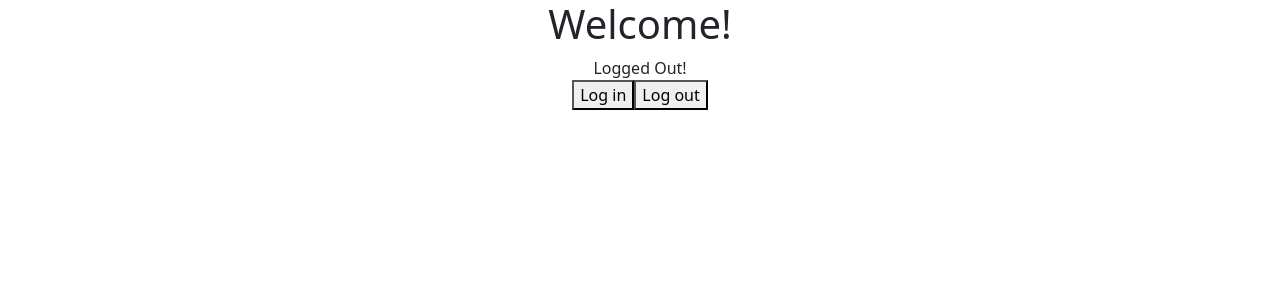
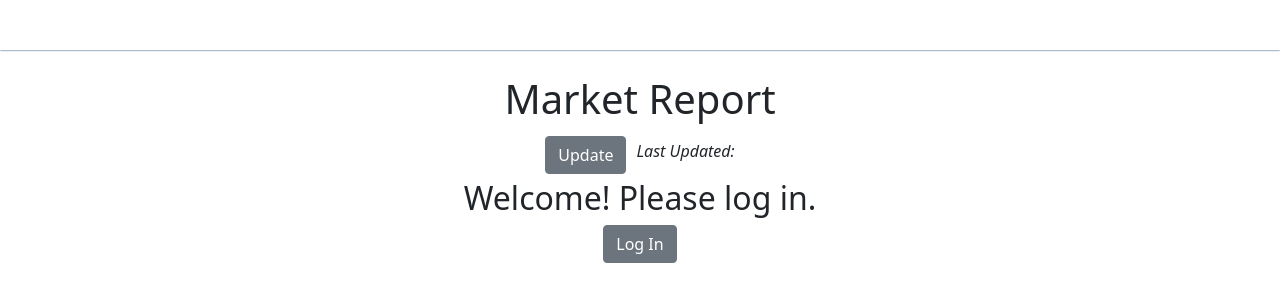
Before and after one commit to simchaschaum/audit-tech, a React (Create React App) app: page / in a window 1280 px wide. Shown: the top 302 px of the page. Built offline with nearby package versions, Linux system fonts and the light colour scheme.

Commit message:
everything seems to work.  need to add loading, clean up code and comment

```diff
--- a/src/App.css
+++ b/src/App.css
@@ -1,38 +1,59 @@
-.App {
+*{
+  padding: 0;
+  box-sizing: border-box
+}
+
+:root{
+  --clr-main: #06266F
+}
+
+header{
+  height: 50px;
+  box-shadow: 0 0 2px var(--clr-main);
+  width: 100%;
+  z-index: 10;
+  display: flex;
+  justify-content: flex-end;
+  background-color: white;
+  position: fixed;
+  top: 0;
+}
+
+#user{
+  margin: 5px;
+  display: flex;
+}
+#user>*{
+  margin-left: 5px
+}
+#user img{
+  border-radius: 50%;
+}
+#user p,
+#updated p{
+  font-style: italic;
+  margin-top: 8px;
+  margin-bottom: 8px;
+}
+
+#login{
+  width: 100%;
+  display: flex;
+  flex-direction: column;
+  align-items: center;
+}
+
+#content{
+  margin-top: 75px;
+}
+h1, h2{
   text-align: center;
 }
 
-.App-logo {
-  height: 40vmin;
-  pointer-events: none;
+#updated{
+  display: flex;
+  justify-content: center;
 }
-
-@media (prefers-reduced-motion: no-preference) {
-  .App-logo {
-    animation: App-logo-spin infinite 20s linear;
-  }
+#updated>*{
+  margin: 5px
 }
-
-.App-header {
-  background-color: #282c34;
-  min-height: 100vh;
-  display: flex;
-  flex-direction: column;
-  align-items: center;
-  justify-content: center;
-  font-size: calc(10px + 2vmin);
-  color: white;
-}
-
-.App-link {
-  color: #61dafb;
-}
-
-@keyframes App-logo-spin {
-  from {
-    transform: rotate(0deg);
-  }
-  to {
-    transform: rotate(360deg);
-  }
-}
--- a/src/App.js
+++ b/src/App.js
@@ -1,31 +1,57 @@
 import './App.css';
 import Login from './login';
 import MarketsList  from './marketsList';
-import {useState} from "react";
+import User from './user';
+import {useState, useEffect} from "react";
+import { useAuth0 } from "@auth0/auth0-react";
+import Button from 'react-bootstrap/Button';
 
 function App() {
   const [loggedIn,setLoggedIn] = useState(false);
+  const [userInfo, setUserInfo] = useState({});
+  const [updateTime, setUpdateTime] = useState("");
 
-  const toggleLogIn = ()=>{
-    let tf = loggedIn ? false : true;
+  const { user, isAuthenticated, isLoading } = useAuth0();
+
+  useEffect(()=>{
+      if(isAuthenticated){
+          setLoggedIn(true);
+          setUserInfo(user);
+      } else {
+          setLoggedIn(false)
+      }
+  },[isAuthenticated, user])
+
+  const toggleLogIn = (tf)=>{
     setLoggedIn(tf);
+  }
+
+  const setTime = (str) => {
+    setUpdateTime(str)
   }
 
   return (
     <div className="App">
-      <h1>Welcome!</h1>
-      {loggedIn ? "Logged In!" : "Logged Out!"}
+      <header>
+        {loggedIn ? <User user={userInfo} loggedIn={loggedIn}/> : null}
+      </header>
+      <div id='content'>
+      <h1>Market Report</h1>
+      <div id="updated">
+        <Button variant="secondary">Update</Button>
+        <p>Last Updated: {updateTime}</p>
+      </div>
         {!loggedIn ?
             <Login
               loggedIn={loggedIn}
-            logIn={toggleLogIn}
+              logIn={(tf)=>toggleLogIn(tf)}
             />
             :
-          <MarketsList
-            logOut={toggleLogIn}
-          />
+            <div>
+              <MarketsList setTime={(str)=>setTime(str)}/>
+            </div>
           }
-
+      </div>
      </div>
   );
 }
--- a/src/login.js
+++ b/src/login.js
@@ -1,44 +1,15 @@
-import { useState } from "react";
 import { useAuth0 } from "@auth0/auth0-react";
-
-const Login = (props) => {
-
-    const { loginWithRedirect, logout } = useAuth0();
-    const { user, isAuthenticated, isLoading } = useAuth0();
-    console.log(user);
-    console.log(isAuthenticated);
+import Button from 'react-bootstrap/Button';
 
 
-    const [userName, setUserName] = useState("");
-    const [password, setPassword] = useState("");
+const Login = () => {
 
-    const handleInputChange = (e)=>{
-        if(e.target.name === "uName"){
-            setUserName(e.target.value)
-        } else {
-            setPassword(e.target.value)
-        }
-    }
-
-    const logIn = (e)=>{
-        e.preventDefault();
-        loginWithRedirect();
-        props.logIn();
-    }
+    const { loginWithRedirect} = useAuth0();
 
     return(
-    <div>
-        <button onClick={(e)=>logIn(e)}>Log in</button>
-        <button onClick={()=>logout()}>Log out</button>
-        {/* <form>
-            <label>User Name
-                <input id="uName" type="text" name="uName" onChange={handleInputChange}></input>
-            </label>
-            <label>password
-                <input id="password" type="password" name="uName" onChange={handleInputChange}></input>
-            </label>
-            <input type="submit" onClick={handleSubmit}></input>
-        </form> */}
+    <div id="login">
+        <h2>Welcome! Please log in.</h2>
+        <Button variant="secondary" onClick={()=>loginWithRedirect()}>Log In</Button>
     </div>
     )
 }
--- a/src/marketsList.js
+++ b/src/marketsList.js
@@ -1,15 +1,12 @@
 import { useState, useEffect } from "react";
-import sample from "./sampleResponse";
 import Chart from "./table";
-import { useAuth0 } from "@auth0/auth0-react";
 
 const MarketsList = (props)=>{
 
-    const [marketData, setMarketData] = useState(sample.marketSummaryResponse.result);
-    const {logout} = useAuth0;
+    useEffect(()=>getInfo(),[])
+    const [marketData, setMarketData] = useState();
 
     const getInfo = async ()=>{
-        // let url = 'https://randomuser.me/api/';
         let url = 'https://yfapi.net/v6/finance/quote/marketSummary?lang=en&region=US&';
         let config =
         {
@@ -27,25 +24,18 @@ const MarketsList = (props)=>{
             let arr = data.marketSummaryResponse.result;
             console.log(arr)
             setMarketData(arr);
+            let date = new Date();
+            let time = date.toLocaleTimeString();
+            props.setTime(time);
         }
     }
 
-    const handleLogOut = ()=>{
-        props.logOut();
-        logout({ returnTo: window.location.origin })
-    }
-
-    // useEffect(()=>getInfo(),[])
-
     return(
         <div>
-            {/* <button onClick={props.logOut}>Log Out</button> */}
-            <button onClick={()=>handleLogOut()}>Log Out</button>
-            <button onClick={getInfo}>Click me</button>
-            <Chart
+            {marketData ? <Chart
                 marketData={marketData}
-            />
-
+                refreshData={getInfo}
+                /> : null}
         </div>
     )
 }
--- a/src/table.js
+++ b/src/table.js
@@ -36,7 +36,7 @@ const Chart = (props) =>{
                         <td>{market.regularMarketChange.fmt}</td>
                         <td>{market.regularMarketChangePercent.fmt}</td>
                         <td>{market.regularMarketPreviousClose.fmt}</td>
-                        <td>{market.regularMarketPrice.fmt}</td>
+                        <td>${market.regularMarketPrice.fmt}</td>
                         <td>{market.regularMarketTime.fmt}</td>
                     </tr>
                 ))}
@@ -54,8 +54,8 @@ const Chart = (props) =>{
                     <p>Quote Type: {rowData.quoteType}</p>
                     <p>Exchange Data Delayed By: {rowData.exchangeDataDelayedBy}</p>
                     <p>Previous Close: {rowData.regularMarketPreviousClose.fmt}</p>
-                    <p>Market Price: {rowData.regularMarketPrice.fmt}</p>
-                    <p>Source Interval: {rowData.sourceInterval}</p>
+                    <p>Market Price: ${rowData.regularMarketPrice.fmt}</p>
+                    <p>Source Interval: {rowData.sourceInterval} Seconds</p>
                 </Modal.Body>
             </Modal>
         </div>
--- /dev/null
+++ b/src/user.js
@@ -0,0 +1,23 @@
+import { useAuth0 } from "@auth0/auth0-react";
+import Button from 'react-bootstrap/Button';
+
+const User = (props) => {
+
+    const {logout} = useAuth0();
+
+    return(
+        <>
+         {props.user &&
+            <div id="user">
+                <Button variant="secondary" onClick={()=>logout({ returnTo: window.location.origin })}>Log Out</Button>
+                <p>Welcome, {props.user.name}!</p>
+                <img src={props.user.picture} alt={props.user.name}/>
+            </div>
+        }
+        </>
+    )
+
+
+}
+
+export default User;
```
Lines whose indentation alone changed are shown as unchanged.
